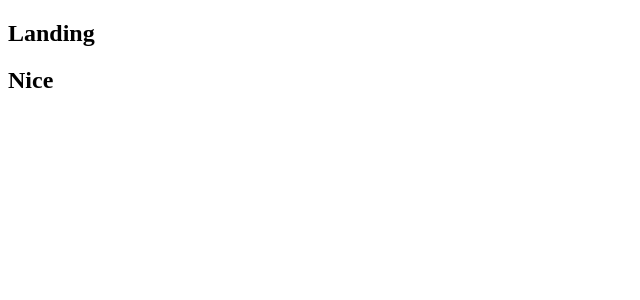
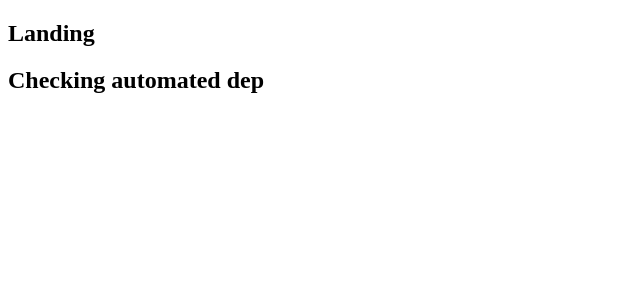
Before and after one commit to sauravkp/my_1st_react_spa, a Next.js app: page /landing/Landing in a window 1280 px wide. Shown: the top 300 px of the page, without its empty margins (0-640 px from the left). Built offline with nearby package versions, Linux system fonts and the light colour scheme.

Commit message:
automated dep check

```diff
--- a/src/pages/landing/Landing.js
+++ b/src/pages/landing/Landing.js
@@ -9,7 +9,7 @@ class Landing extends Component {
     return (
       <section className="landing">
         <h1>Landing</h1>
-        <h2>Nice</h2>
+        <h2>Checking automated dep</h2>
       </section>
     )
   }
```
